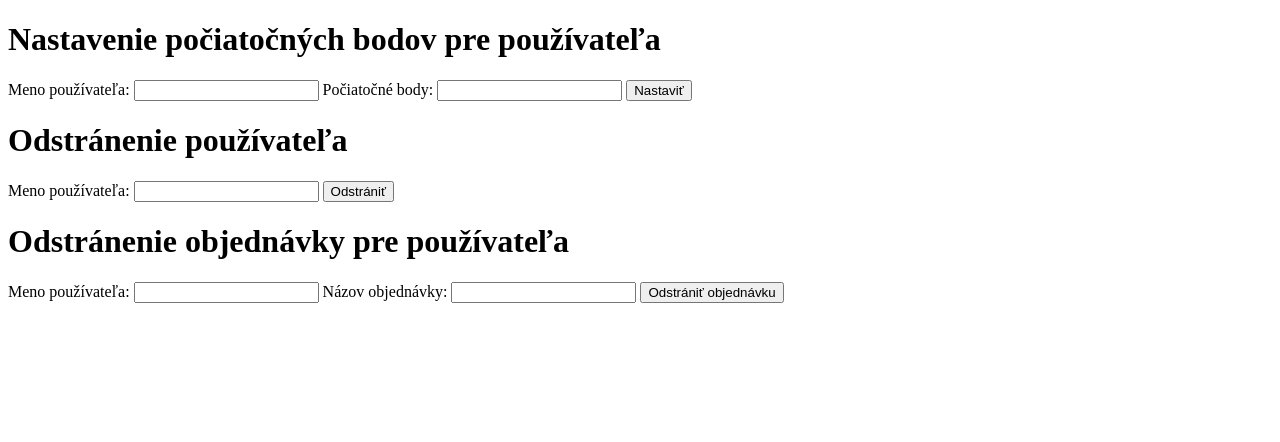
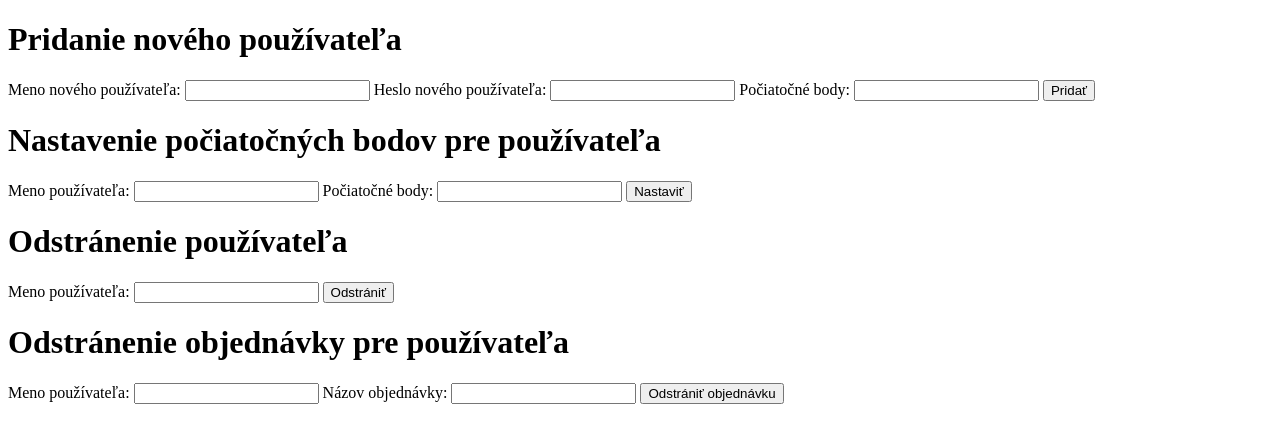
Before and after one commit to richard-ga/3oddielbody, a plain HTML site: page admin.html in a window 1280 px wide. Drawn offline with Linux system fonts and the light colour scheme.

Commit message:
Do admina pridanie noveho usera

```diff
--- a/admin.html
+++ b/admin.html
@@ -7,6 +7,18 @@
   <title>Admin Page</title>
 </head>
 <body>
+
+<h1>Pridanie nového používateľa</h1>
+
+<form onsubmit="addUser(); return false;">
+  <label for="newUserName">Meno nového používateľa:</label>
+  <input type="text" id="newUserName" required>
+  <label for="newUserPassword">Heslo nového používateľa:</label>
+  <input type="password" id="newUserPassword" required>
+  <label for="newUserPoints">Počiatočné body:</label>
+  <input type="number" id="newUserPoints" required>
+  <button type="submit">Pridať</button>
+</form>
 
 <h1>Nastavenie počiatočných bodov pre používateľa</h1>
 
@@ -83,6 +95,22 @@
       alert('Používateľ ' + deleteOrderUserName + ' neexistuje.');
     }
   }
+  function addUser() {
+    var newUserName = document.getElementById('newUserName').value.trim();
+    var newUserPassword = document.getElementById('newUserPassword').value.trim();
+    var newUserPoints = parseInt(document.getElementById('newUserPoints').value);
+
+    // Skontroluj, či používateľ už neexistuje
+    if (localStorage.getItem(newUserName) === null) {
+      // Pridaj nového používateľa do lokálneho úložiska
+      localStorage.setItem(newUserName, newUserPoints.toString());
+      // Pridaj heslo nového používateľa do lokálneho úložiska
+      localStorage.setItem(newUserName + '_password', newUserPassword);
+      alert('Nový používateľ ' + newUserName + ' bol pridaný s počiatočnými bodmi ' + newUserPoints + ' a heslom.');
+    } else {
+      alert('Používateľ ' + newUserName + ' už existuje.');
+    }
+  }
 </script>
 
 </body>
```
